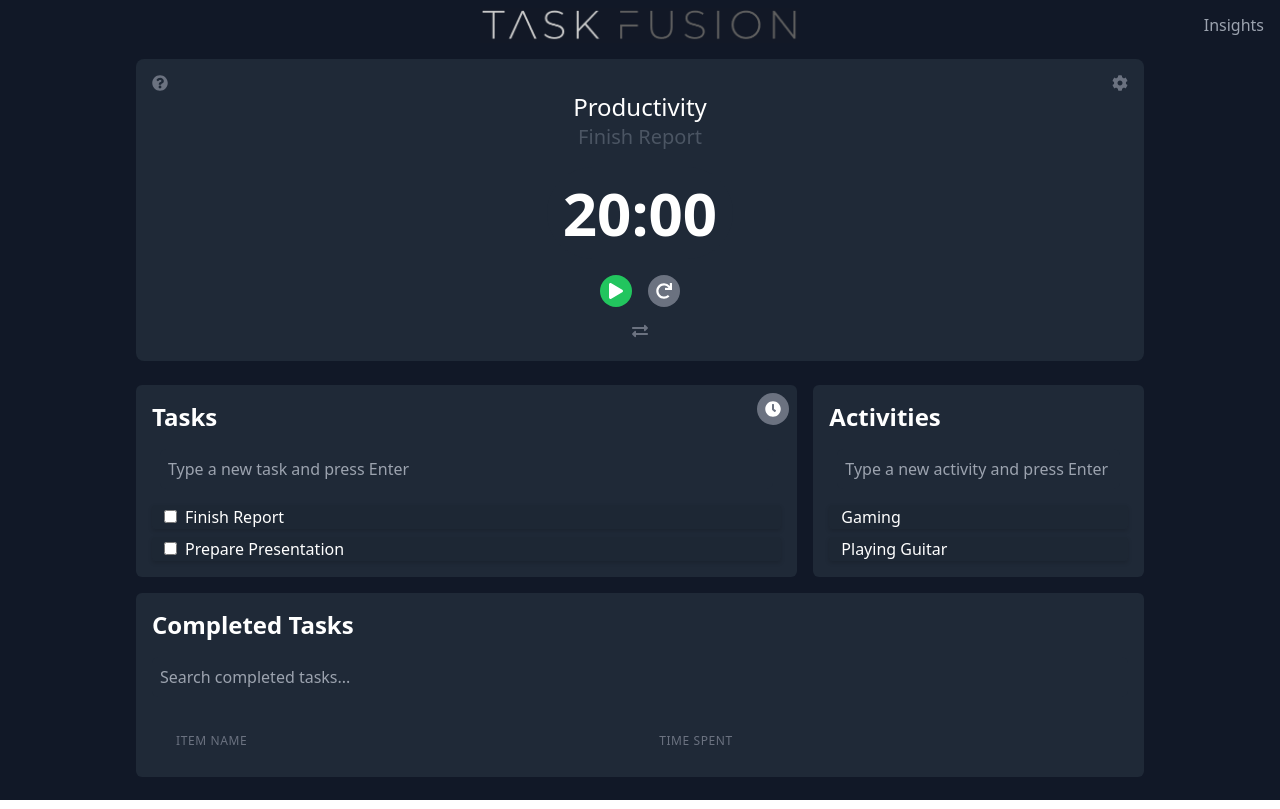
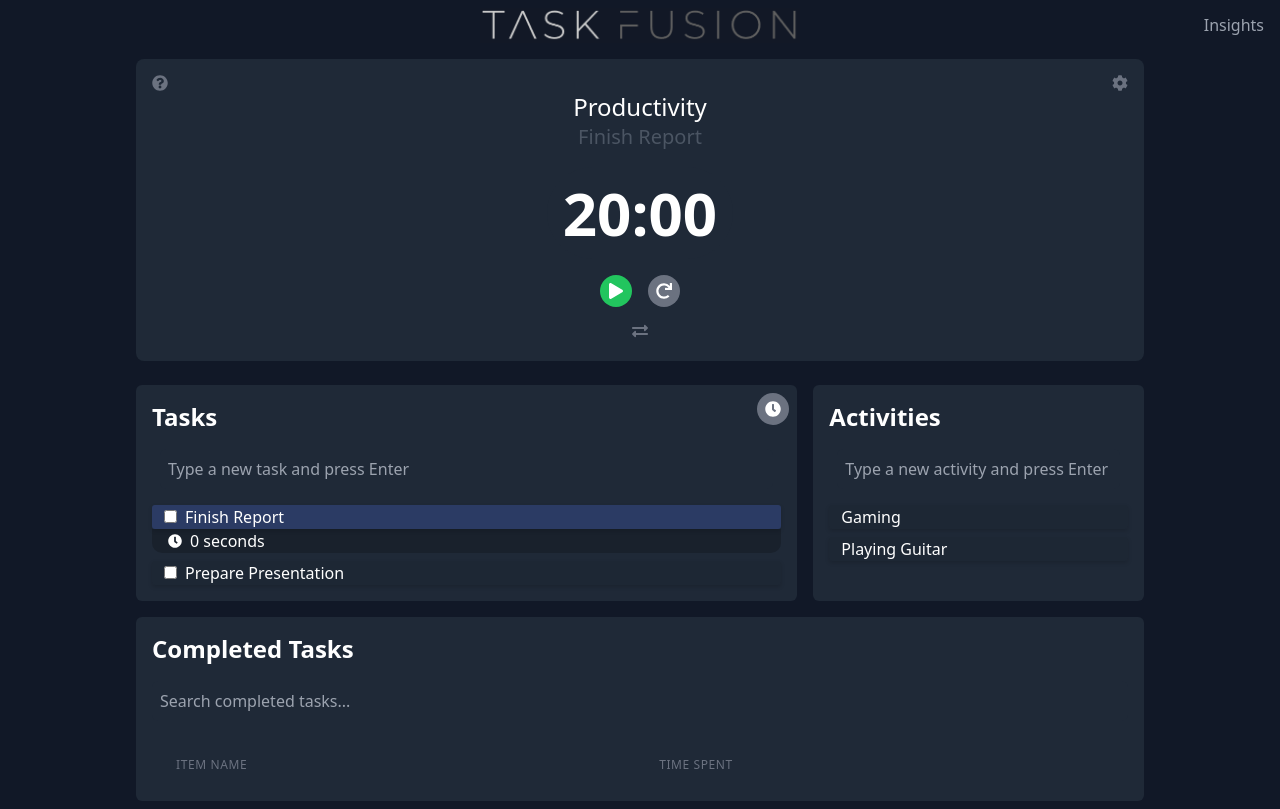
Before and after one commit to AlexZan/task-fusion, a React (Create React App) app: page / in a window 1280 px wide. Built offline with nearby package versions, Linux system fonts and the light colour scheme.

Commit message:
highlight and show info panel of current task in productivity mode

```diff
--- a/src/components/Task.js
+++ b/src/components/Task.js
@@ -12,22 +12,30 @@ function Task({ task, index, tasks, recentlyAdded }) {
   const [isInfoOpen, setIsInfoOpen] = useState(false);
   const { selectedItem, selectTask, isProductivityTime } = useTimeContext();
 
-  const handleInfoClick = () => {
+  const handleInfoClick = (event) => {
+    event.stopPropagation();
     setIsInfoOpen(!isInfoOpen); // Toggle the info panel state
   };
+
+  const handleDelete = (event) => {
+    event.stopPropagation();
+    deleteTask(task.id);
+  }
 
   // Function to handle task selection
   const handleTaskClick = () => {
     selectTask(task.id);
   };
 
-  const moveUp = () => {
+  const moveUp = (event) => {
+    event.stopPropagation();
     if (index > 0) {
       moveTask(index, index - 1);
     }
   };
 
-  const moveDown = () => {
+  const moveDown = (event) => {
+    event.stopPropagation();
     if (index < tasks.length - 1) {
       moveTask(index, index + 1);
     }
@@ -35,10 +43,16 @@ function Task({ task, index, tasks, recentlyAdded }) {
 
   const isSelected = (task) => !isProductivityTime && selectedItem?.id === task.id && selectedItem?.type === "task";
 
-
   return (
     <div>
-      <div className={`flex items-center item-container ${recentlyAdded ? 'highlight-task' : ''} ${isSelected(task) ? 'selected-item' : ''}`} onClick={handleTaskClick}>
+      <div
+        className={`
+      flex items-center item-container
+      ${recentlyAdded ? 'highlight-task' : ''}
+      ${isSelected(task) || (isProductivityTime && index === 0) ? 'selected-item' : ''}
+    `}
+        onClick={handleTaskClick}
+      >
         <input
           type="checkbox"
           checked={task.isCompleted}
@@ -63,11 +77,11 @@ function Task({ task, index, tasks, recentlyAdded }) {
         <IconButton onClick={handleInfoClick} hoverClassName="hover:text-blue-500">
           <AiOutlineInfoCircle />
         </IconButton>
-        <IconButton onClick={() => deleteTask(task.id)} hoverClassName="hover:text-red-500">
+        <IconButton onClick={handleDelete} hoverClassName="hover:text-red-500">
           <AiOutlineDelete />
         </IconButton>
       </div>
-      <InfoPanel isOpen={isInfoOpen} item={task} />
+      <InfoPanel isOpen={isInfoOpen || (isProductivityTime && index === 0)} item={task} />
     </div>
   );
 }
```
